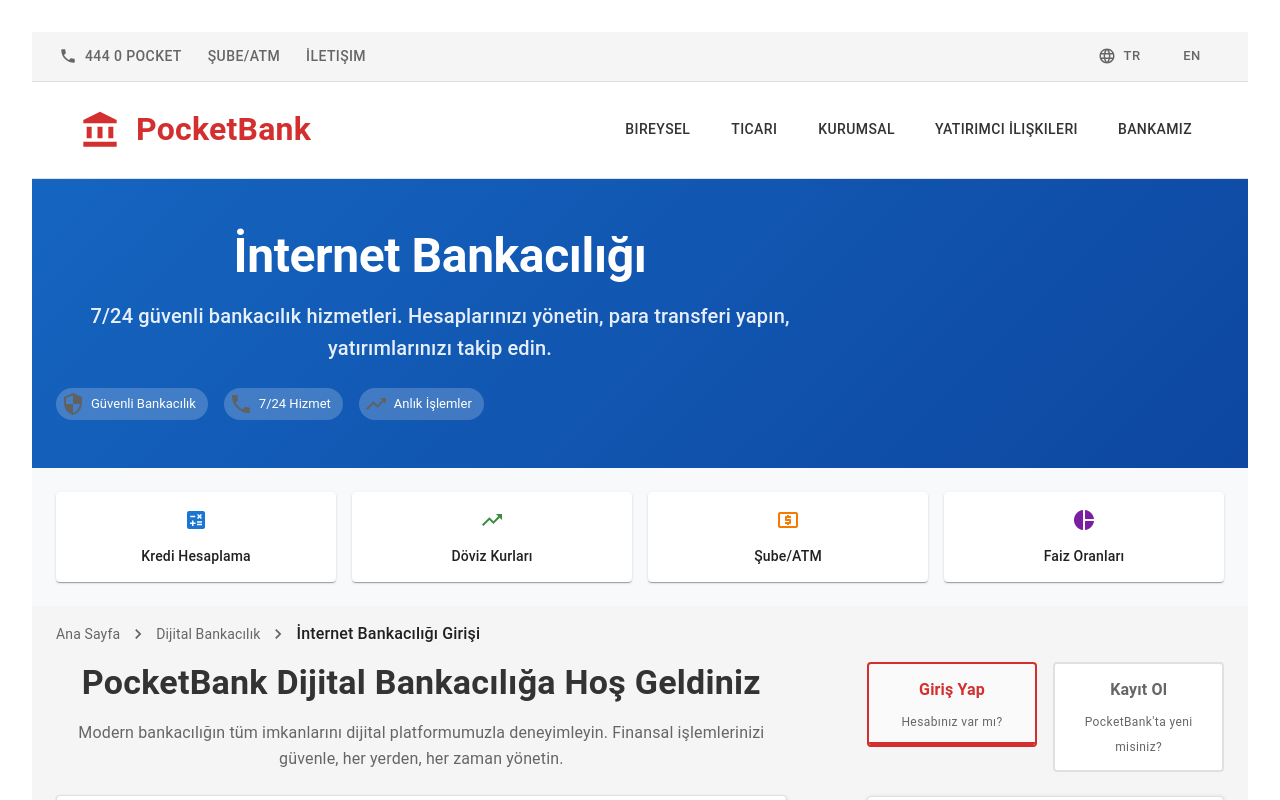
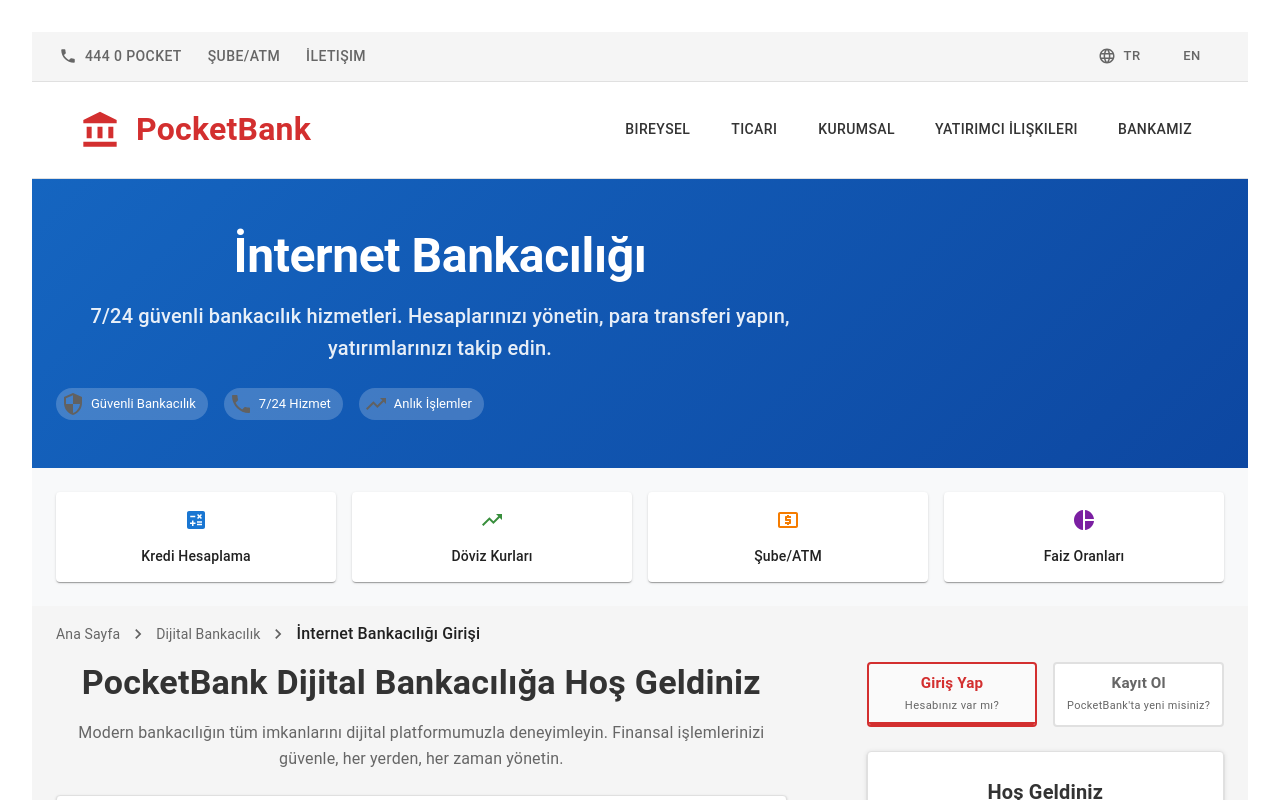
Before and after one commit to yarendkaya/PocketBankReact, a React (Vite) app: page /login in a window 1280 px wide. Shown: the top 800 px of the page. Built offline with nearby package versions, Linux system fonts and the light colour scheme.

Commit message:
Fixed the register box size problem.

```diff
--- a/src/components/MainPage.tsx
+++ b/src/components/MainPage.tsx
@@ -31,7 +31,7 @@ const MainPage = () => {
   const [loading, setLoading] = useState(false)
   const navigate = useNavigate()
   const { login, register } = useAuth()
-  const [errors, setErrors] = useState<{[key: string]: string}>({})
+  const [errors, setErrors] = useState<{ [key: string]: string }>({})
 
   const handleLogin = async (email: string, password: string) => {
     const validationErrors = validateLoginForm(email, password)
@@ -43,7 +43,8 @@ const MainPage = () => {
         await login({ email, password })
         navigate('/dashboard')
       } catch (error: unknown) {
-        const errorMessage = error instanceof Error ? error.message : 'Giriş başarısız'
+        const errorMessage =
+          error instanceof Error ? error.message : 'Giriş başarısız'
         setErrors({ general: errorMessage })
       } finally {
         setLoading(false)
@@ -75,7 +76,8 @@ const MainPage = () => {
         await register(data)
         navigate('/dashboard')
       } catch (error: unknown) {
-        const errorMessage = error instanceof Error ? error.message : 'Kayıt başarısız'
+        const errorMessage =
+          error instanceof Error ? error.message : 'Kayıt başarısız'
         setErrors({ general: errorMessage })
       } finally {
         setLoading(false)
@@ -91,7 +93,10 @@ const MainPage = () => {
 
       {/* Breadcrumb */}
       <Container maxWidth="xl" sx={{ py: 2 }}>
-        <Breadcrumbs separator={<NavigateNext fontSize="small" />} sx={{ fontSize: '0.875rem' }}>
+        <Breadcrumbs
+          separator={<NavigateNext fontSize="small" />}
+          sx={{ fontSize: '0.875rem' }}
+        >
           <Link underline="hover" color="inherit" href="#" sx={{ color: '#666' }}>
             Ana Sayfa
           </Link>
@@ -110,13 +115,22 @@ const MainPage = () => {
           {/* Left Column - Information */}
           <Grid item xs={12} lg={8}>
             <Box sx={{ pr: { lg: 4 } }}>
-              <Typography variant="h4" gutterBottom sx={{ fontWeight: 'bold', color: '#333', mb: 2 }}>
+              <Typography
+                variant="h4"
+                gutterBottom
+                sx={{ fontWeight: 'bold', color: '#333', mb: 2 }}
+              >
                 PocketBank Dijital Bankacılığa Hoş Geldiniz
               </Typography>
 
-              <Typography variant="body1" paragraph sx={{ color: '#666', lineHeight: 1.6, mb: 3 }}>
-                Modern bankacılığın tüm imkanlarını dijital platformumuzla deneyimleyin.
-                Finansal işlemlerinizi güvenle, her yerden, her zaman yönetin.
+              <Typography
+                variant="body1"
+                paragraph
+                sx={{ color: '#666', lineHeight: 1.6, mb: 3 }}
+              >
+                Modern bankacılığın tüm imkanlarını dijital platformumuzla
+                deneyimleyin. Finansal işlemlerinizi güvenle, her yerden, her zaman
+                yönetin.
               </Typography>
 
               <SecurityCard />
@@ -129,75 +143,111 @@ const MainPage = () => {
             <Box sx={{ position: 'sticky', top: 24 }}>
               {/* Form Selection Tabs */}
               <Grid container spacing={2} sx={{ mb: 3 }}>
-                <Grid item xs={6}>
+                <Grid item xs={6} sx={{ display: 'flex' }}>
                   <Card
                     elevation={0}
                     sx={{
-                      p: 1.5,
+                      flex: 1,
+                      p: 1,
                       textAlign: 'center',
                       cursor: 'pointer',
                       position: 'relative',
-                      border: isLogin ? '2px solid #d32f2f' : '2px solid #e0e0e0',
+                      border: isLogin
+                        ? '2px solid #d32f2f'
+                        : '2px solid #e0e0e0',
                       bgcolor: isLogin ? '#fafafa' : 'white',
                       transition: 'all 0.3s'
                     }}
                     onClick={() => setIsLogin(true)}
                   >
-                    <Typography variant="subtitle1" sx={{
+                    <Typography
+                      variant="body1"
+                      sx={{
                         fontWeight: 'bold',
                         color: isLogin ? '#d32f2f' : '#666',
-                      mb: 0.5
-                    }}>
+                        mb: 0.25,
+                        fontSize: '0.95rem'
+                      }}
+                    >
                       Giriş Yap
                     </Typography>
-                    <Typography variant="caption" sx={{ color: '#666' }}>
+                    <Typography
+                      variant="caption"
+                      sx={{
+                        color: '#666',
+                        fontSize: '0.7rem',
+                        display: 'block',
+                        textAlign: 'center',
+                        minHeight: 20
+                      }}
+                    >
                       Hesabınız var mı?
                     </Typography>
                     {isLogin && (
-                      <Box sx={{
+                      <Box
+                        sx={{
                           position: 'absolute',
                           bottom: 0,
                           left: 0,
                           right: 0,
                           height: 3,
                           bgcolor: '#d32f2f'
-                      }} />
+                        }}
+                      />
                     )}
                   </Card>
                 </Grid>
-                <Grid item xs={6}>
+                <Grid item xs={6} sx={{ display: 'flex' }}>
                   <Card
                     elevation={0}
                     sx={{
-                      p: 1.5,
+                      flex: 1,
+                      p: 1,
                       textAlign: 'center',
                       cursor: 'pointer',
                       position: 'relative',
-                      border: !isLogin ? '2px solid #d32f2f' : '2px solid #e0e0e0',
+                      border: !isLogin
+                        ? '2px solid #d32f2f'
+                        : '2px solid #e0e0e0',
                       bgcolor: !isLogin ? '#fafafa' : 'white',
                       transition: 'all 0.3s'
                     }}
                     onClick={() => setIsLogin(false)}
                   >
-                    <Typography variant="subtitle1" sx={{
+                    <Typography
+                      variant="body1"
+                      sx={{
                         fontWeight: 'bold',
                         color: !isLogin ? '#d32f2f' : '#666',
-                      mb: 0.5
-                    }}>
+                        mb: 0.25,
+                        fontSize: '0.95rem'
+                      }}
+                    >
                       Kayıt Ol
                     </Typography>
-                    <Typography variant="caption" sx={{ color: '#666' }}>
+                    <Typography
+                      variant="caption"
+                      sx={{
+                        color: '#666',
+                        fontSize: '0.68rem',
+                        display: 'block',
+                        textAlign: 'center',
+                        minHeight: 20
+                      }}
+                    >
                       PocketBank'ta yeni misiniz?
                     </Typography>
                     {!isLogin && (
-                      <Box sx={{
+                      <Box
+                        sx={{
                           position: 'absolute',
                           bottom: 0,
                           left: 0,
                           right: 0,
                           height: 3,
                           bgcolor: '#d32f2f'
-                      }} />
+                        }}
+                      />
                     )}
                   </Card>
                 </Grid>
@@ -208,7 +258,11 @@ const MainPage = () => {
                 {isLogin ? (
                   <LoginForm onSubmit={handleLogin} errors={errors} loading={loading} />
                 ) : (
-                  <RegisterForm onSubmit={handleRegister} errors={errors} loading={loading} />
+                  <RegisterForm
+                    onSubmit={handleRegister}
+                    errors={errors}
+                    loading={loading}
+                  />
                 )}
               </Card>
             </Box>
--- a/src/components/ProtectedRoute.tsx
+++ b/src/components/ProtectedRoute.tsx
@@ -1,4 +1,4 @@
-import React, { ReactNode } from 'react';
+import React, { type ReactNode } from 'react';
 import { Navigate } from 'react-router-dom';
 import { useAuth } from '../contexts/AuthContext';
 import { Box, CircularProgress, Typography } from '@mui/material';
--- a/src/components/auth/RegisterForm.tsx
+++ b/src/components/auth/RegisterForm.tsx
@@ -54,11 +54,11 @@ export const RegisterForm = ({ onSubmit, errors, loading }: RegisterFormProps) =
       <Typography variant="h6" sx={{ fontWeight: 'bold', color: '#333', mb: 1 }}>
         Hesap Oluştur
       </Typography>
-      <Typography variant="body2" sx={{ color: '#666', mb: 3 }}>
+      <Typography variant="body2" sx={{ color: '#666', mb: 2 }}>
         PocketBank ailesine katılın
       </Typography>
 
-      <Grid container spacing={2}>
+      <Grid container spacing={1} sx={{ mb: 1.5 }}>
         <Grid item xs={6}>
           <TextField
             fullWidth
@@ -89,7 +89,7 @@ export const RegisterForm = ({ onSubmit, errors, loading }: RegisterFormProps) =
 
       <TextField
         fullWidth
-        label="E-posta Adresi"
+        label="E-posta"
         type="email"
         variant="outlined"
         size="small"
@@ -104,13 +104,13 @@ export const RegisterForm = ({ onSubmit, errors, loading }: RegisterFormProps) =
             </InputAdornment>
           ),
         }}
-        sx={{ mb: 2 }}
+        sx={{ mb: 1.5 }}
         required
       />
 
       <TextField
         fullWidth
-        label="Telefon Numarası"
+        label="Telefon"
         variant="outlined"
         size="small"
         value={formData.phone}
@@ -124,7 +124,7 @@ export const RegisterForm = ({ onSubmit, errors, loading }: RegisterFormProps) =
             </InputAdornment>
           ),
         }}
-        sx={{ mb: 2 }}
+        sx={{ mb: 1.5 }}
         required
       />
 
@@ -137,7 +137,7 @@ export const RegisterForm = ({ onSubmit, errors, loading }: RegisterFormProps) =
         value={formData.password}
         onChange={handleChange('password')}
         error={!!errors.password}
-        helperText={errors.password || 'Minimum 8 karakter'}
+        helperText={errors.password}
         InputProps={{
           startAdornment: (
             <InputAdornment position="start">
@@ -156,7 +156,7 @@ export const RegisterForm = ({ onSubmit, errors, loading }: RegisterFormProps) =
             </InputAdornment>
           ),
         }}
-        sx={{ mb: 2 }}
+        sx={{ mb: 1.5 }}
         required
       />
 
@@ -177,7 +177,7 @@ export const RegisterForm = ({ onSubmit, errors, loading }: RegisterFormProps) =
             </InputAdornment>
           ),
         }}
-        sx={{ mb: 2 }}
+        sx={{ mb: 3 }}
         required
       />
 
```
Lines whose indentation alone changed are shown as unchanged.
